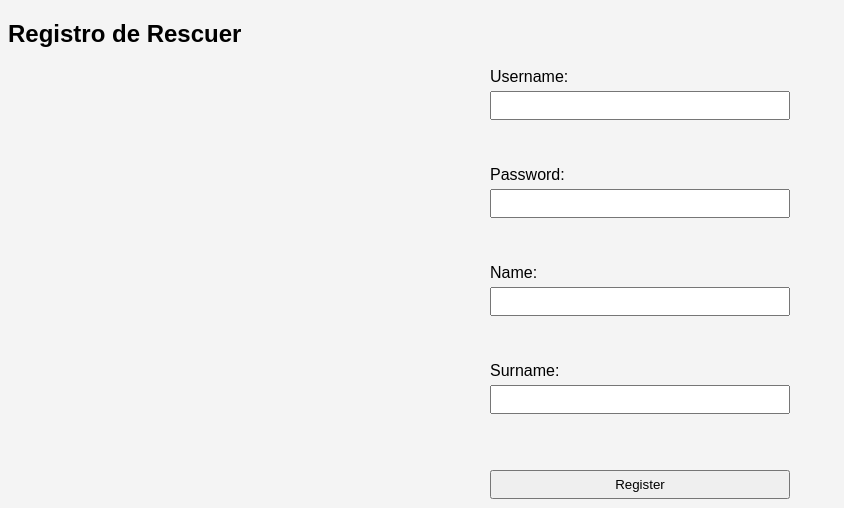
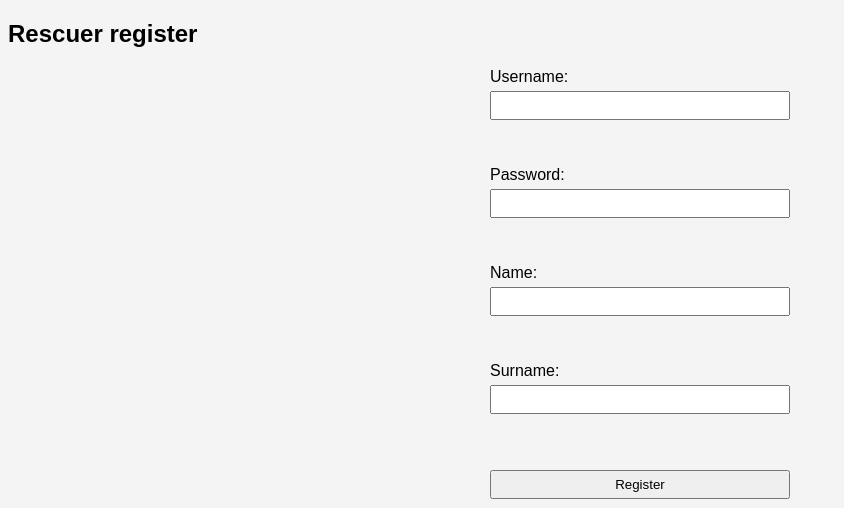
Before and after one commit to ajerfer/PSWWW, a PHP site: page /server/admin/new_rescuer.php in a window 1280 px wide. Shown: the top 508 px of the page, without its empty margins (0-844 px from the left). Run offline with PHP 8.4, Linux system fonts and the light colour scheme.

Commit message:
Update new_rescuer.php

```diff
--- a/server/admin/new_rescuer.php
+++ b/server/admin/new_rescuer.php
@@ -1,9 +1,9 @@
 <!DOCTYPE html>
-<html lang="es">
+<html lang="en">
 <head>
     <meta charset="UTF-8">
     <meta name="viewport" content="width=device-width, initial-scale=1.0">
-    <title>Registro de Rescatador</title>
+    <title>Rescuer register</title>
     <link rel="stylesheet" type="text/css" href="../public/styles.css">
     <style>
         form {
@@ -29,7 +29,7 @@
 </head>
 <body>
 
-    <h2>Registro de Rescuer</h2>
+    <h2>Rescuer register</h2>
 
     <form action="register_rescuer.php" method="post">
         <label for="username">Username:</label>
```
